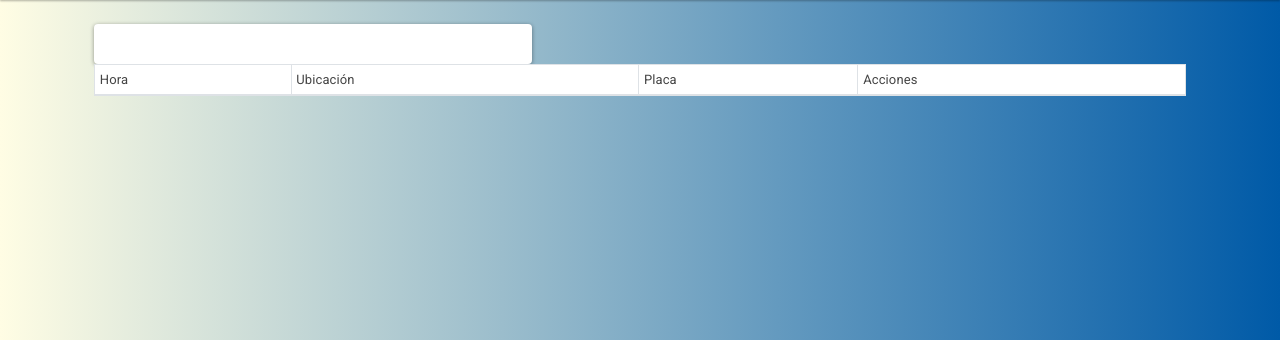
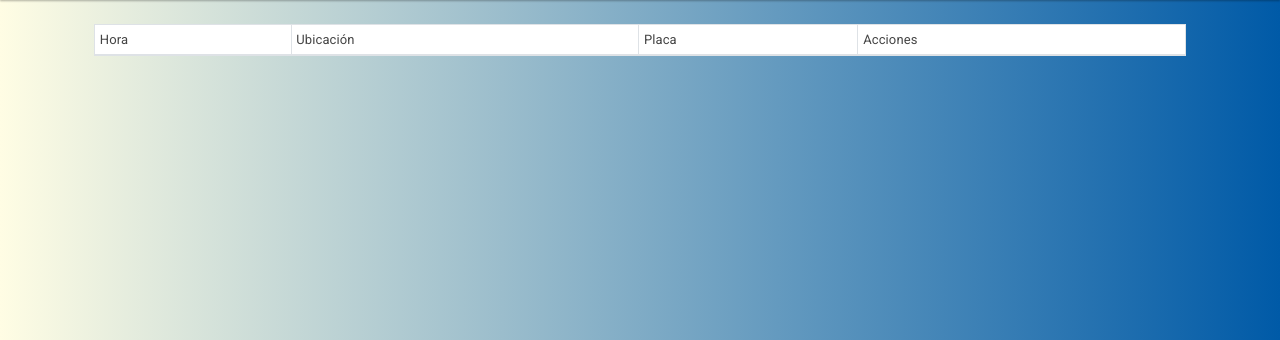
Before and after one commit to hburmester/drive-sleep-alert, a Flask app: page /conductores in a window 1280 px wide. Shown: the part 80-420 px from the top of the page. Run offline with Flask 2, Linux system fonts and the light colour scheme; data that the repository does not hold is empty; some libraries are stand-ins or nearby versions.

Commit message:
conductores vista arreglada

```diff
--- a/templates/conductores.html
+++ b/templates/conductores.html
@@ -3,45 +3,6 @@
 {% block body %}
 
 <div class="row">
-
-    <div class="col-md-5">
-
-        <!-- {% with messages = get_flashed_messages()  %}
-        {% if messages %}
-        {% for msg in messages %}
-        <div class="alert alert-success alert-dismissible fade show" role="alert">
-        <p> {{msg}}</p>
-        <button type="button" class="close" data-dismiss="alert" aria-label="Close">
-            <span aria-hidden="true">&times;</span>
-        </button>
-        </div>
-        {% endfor %}
-        {% endif %}
-        {% endwith %} -->
-
-        <div class="card card-body">
-            <!-- <form action="/add_contact", method="post">
-                <div class="form-group">
-                    <input type="text" name="nombres" placeholder="Nombres" class="form-control">
-                </div>
-                <div class="form-group">
-                    <input type="text" name="telefono" placeholder="Telefono" class="form-control">
-                </div>
-                <div class="form-group">
-                    <input type="text" name="email" placeholder="Email" class="form-control">
-                </div>
-                <div class="form-group">
-                    <button type="submit" class="btn btn-primary btn-block">Save</button>
-                </div>
-
-            </form> -->
-
-
-        </div>
-
-
-
-    </div>
 
     <div class="col-md-12">
         <table class="table table-striped table-bordered bg-white table-sm">
```
